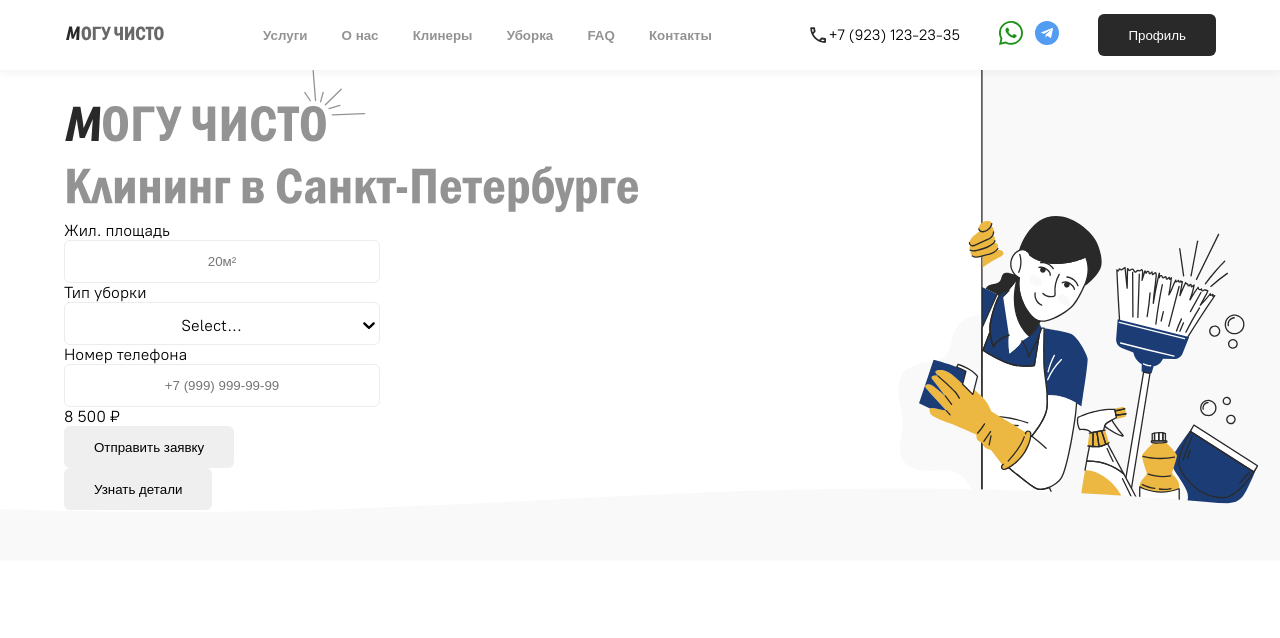
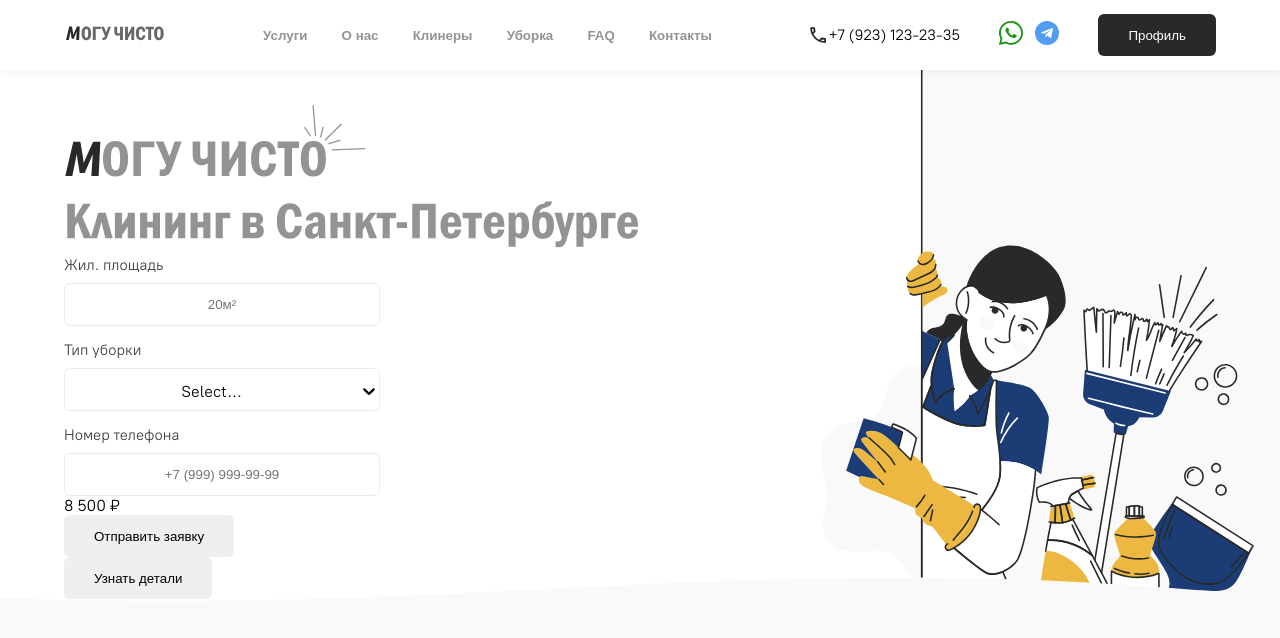
Before and after one commit to vorogurcov/MoguChisto, a React (Create React App) app in the folder frontend/: page / in a window 1280 px wide. Shown: the top 638 px of the page. Built offline with nearby package versions, Linux system fonts and the light colour scheme.

Commit message:
кривой селекшен

```diff
--- a/frontend/package.json
+++ b/frontend/package.json
@@ -49,9 +49,12 @@
 	"devDependencies": {
 		"@types/classnames": "^2.3.4",
 		"@types/react-router-dom": "^5.3.3",
+		"autoprefixer": "^10.4.21",
+		"postcss": "^8.5.6",
 		"prettier": "3.6.2",
 		"resolve-url-loader": "^5.0.0",
 		"sass": "^1.93.2",
-		"sass-loader": "^16.0.5"
+		"sass-loader": "^16.0.5",
+		"tailwindcss": "^4.1.14"
 	}
 }
--- a/frontend/src/components/UI/Inputs/TextInput.tsx
+++ b/frontend/src/components/UI/Inputs/TextInput.tsx
@@ -2,12 +2,16 @@ import classNames from "classnames";
 import { InputPropsType } from "./InputPropsTypeAlias";
 import "../common.scss";
 
-type Props = InputPropsType & { title?: string; prompts?: string[] };
+type Props = InputPropsType & {
+	title?: string;
+	prompts?: string[];
+	classNameContainer?: string;
+};
 
 export default function TextInput({ title, ...props }: Props) {
 	return (
-		<div>
-			{title}
+		<div className={classNames(props.classNameContainer, "containerRectangle")}>
+			<span className="title">{title}</span>
 			<input
 				type={props.type ?? "text"}
 				className={classNames("rectangle", props.className)}
--- a/frontend/src/components/UI/Selections/Selection.tsx
+++ b/frontend/src/components/UI/Selections/Selection.tsx
@@ -1,30 +1,31 @@
 import classNames from "classnames";
 import "../common.scss";
+import "./css.scss";
 import Select, { Props } from "react-select";
 
-type SelectionProps = Props & { title: string };
+type SelectionProps = Props & { title: string; classNameContainer?: string };
 
 export default function Selection({ title, ...props }: SelectionProps) {
 	return (
-		<div>
-			{title}
+		<div className={classNames(props.classNameContainer, "containerRectangle")}>
+			<span className="title">{title}</span>
 			<Select
 				unstyled
-				className="selection-container"
 				classNames={{
-					control: (state) =>
-						classNames("rectangle", {
-							"rectangle--focused": state.isFocused,
-						}),
+					control: () => "rectangle",
 					menu: () => "custom-menu",
+					menuList: () => "menu-list",
+					input: () => "selectInput",
+					container: () => "containerSelect",
 					option: (state) =>
-						classNames("custom-option", {
-							"custom-option--selected": state.isSelected,
+						classNames("option", {
+							"option-selected": state.isSelected,
 						}),
 					dropdownIndicator: () => "custom-dropdown-indicator",
 					indicatorSeparator: () => "custom-indicator-separator",
 					singleValue: () => "custom-single-value",
 					placeholder: () => "custom-placeholder",
+					// option: () => "option",
 				}}
 				{...props}
 			/>
--- /dev/null
+++ b/frontend/src/components/UI/Selections/css.scss
@@ -0,0 +1,48 @@
+@import "@colors";
+
+.custom-menu {
+	background-color: white;
+	display: flex;
+	justify-content: center;
+	align-items: center;
+	flex-direction: column;
+	width: 100%;
+	border: 1px solid $light-gray;
+	border-radius: 6px;
+	margin-top: 5px;
+	padding: 10px 0px 10px 0px;
+}
+
+.selectInput {
+	display: flex;
+	justify-content: center;
+	align-items: center;
+	text-align: center;
+	padding-left: 20px;
+}
+
+.containerSelect {
+	padding: 0px;
+}
+
+.containerSelect .rectangle {
+	border: none;
+	width: 100%;
+	height: 100%;
+}
+
+.option {
+	margin: 3px;
+	width: 100%;
+	&:hover {
+		background-color: $light-gray;
+	}
+}
+
+.option-selected {
+	background-color: $light-gray;
+}
+
+.menu-list {
+	width: 100%;
+}
--- a/frontend/src/components/UI/common.scss
+++ b/frontend/src/components/UI/common.scss
@@ -1,6 +1,7 @@
 @import "@colors";
 
-.rectangle {
+.rectangle,
+.containerSelect {
 	background-color: white;
 	border: 1px solid $light-gray;
 	color: black;
@@ -12,4 +13,16 @@
 	width: 316px;
 	border-radius: 6px;
 	text-align: center;
+	outline: none;
 }
+
+.title {
+	color: #3e3e3e;
+	font-size: 15px;
+}
+
+.containerRectangle {
+	display: flex;
+	flex-direction: column;
+	justify-content: space-between;
+}
--- a/frontend/src/pages/Main/components/Application/Application.tsx
+++ b/frontend/src/pages/Main/components/Application/Application.tsx
@@ -39,23 +39,23 @@ export default function Application() {
 					<div className="nameBrend">
 						<NameBrend />
 					</div>
-					<div>
-						<div>
-							<TextInput title="Жил. площадь" placeholder="20м²" />
-						</div>
-						<div>
+					<div className="applicationParts">
+						<TextInput
+							title="Жил. площадь"
+							placeholder="20м²"
+							classNameContainer="applicationPart"
+						/>
 						<Selection
 							name="typeCleaning"
 							title="Тип уборки"
 							options={typesCleaning}
+							classNameContainer="applicationPart"
 						/>
-						</div>
-						<div>
 						<TextInput
 							title="Номер телефона"
 							placeholder="+7 (999) 999-99-99"
+							classNameContainer="applicationPart"
 						/>
-						</div>
 					</div>
 					<div>8 500 ₽</div>
 					<div>
--- a/frontend/src/pages/Main/components/Application/css.scss
+++ b/frontend/src/pages/Main/components/Application/css.scss
@@ -13,6 +13,7 @@
 	max-height: 750px;
 	min-height: 440px;
 	padding-bottom: 55px;
+	padding-top: 35px;
 }
 
 .nameBrend {
@@ -47,3 +48,14 @@
 	bottom: 0;
 	left: 0;
 }
+
+.applicationPart {
+	height: 70px;
+}
+
+.applicationParts {
+	display: flex;
+	flex-direction: column;
+	justify-content: space-between;
+	height: 240px;
+}
```
Also changed, not shown: 1 other file (tests, documents, lock files or other folders). Lines whose indentation alone changed are shown as unchanged.
